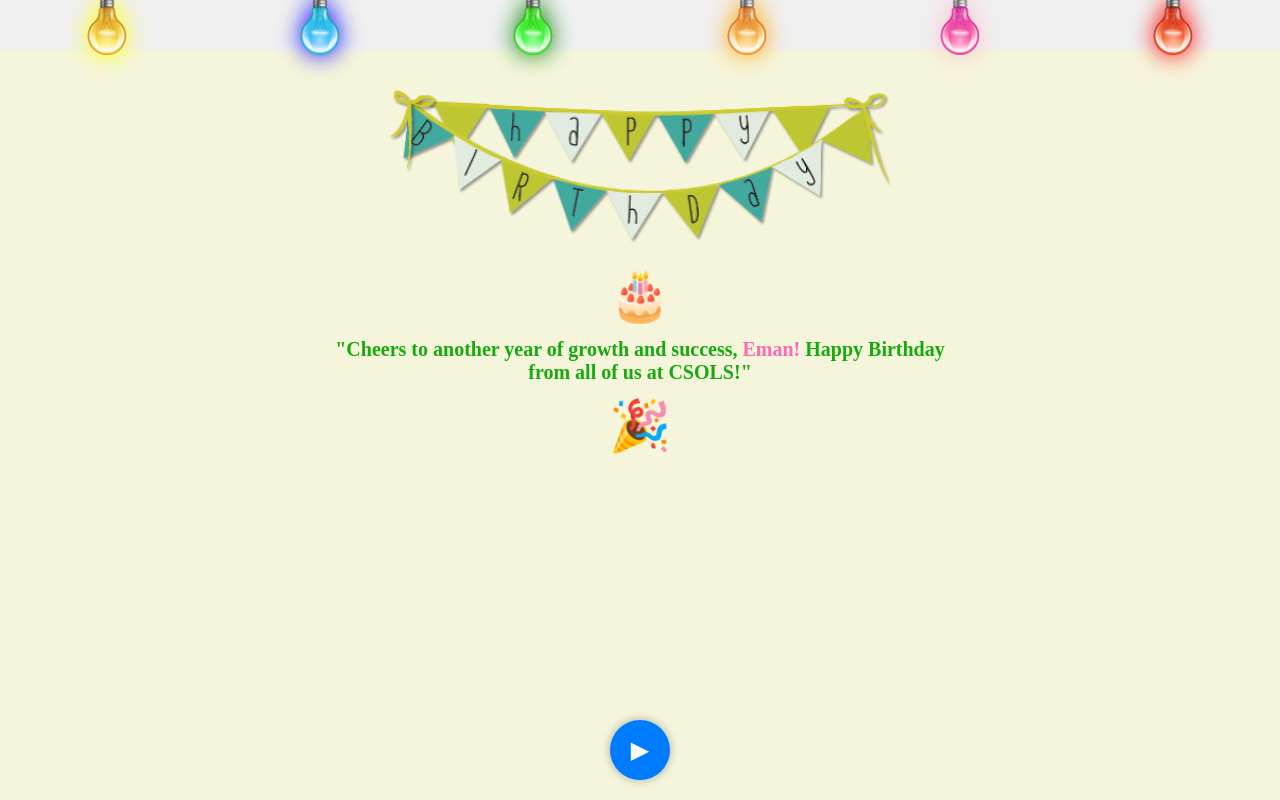
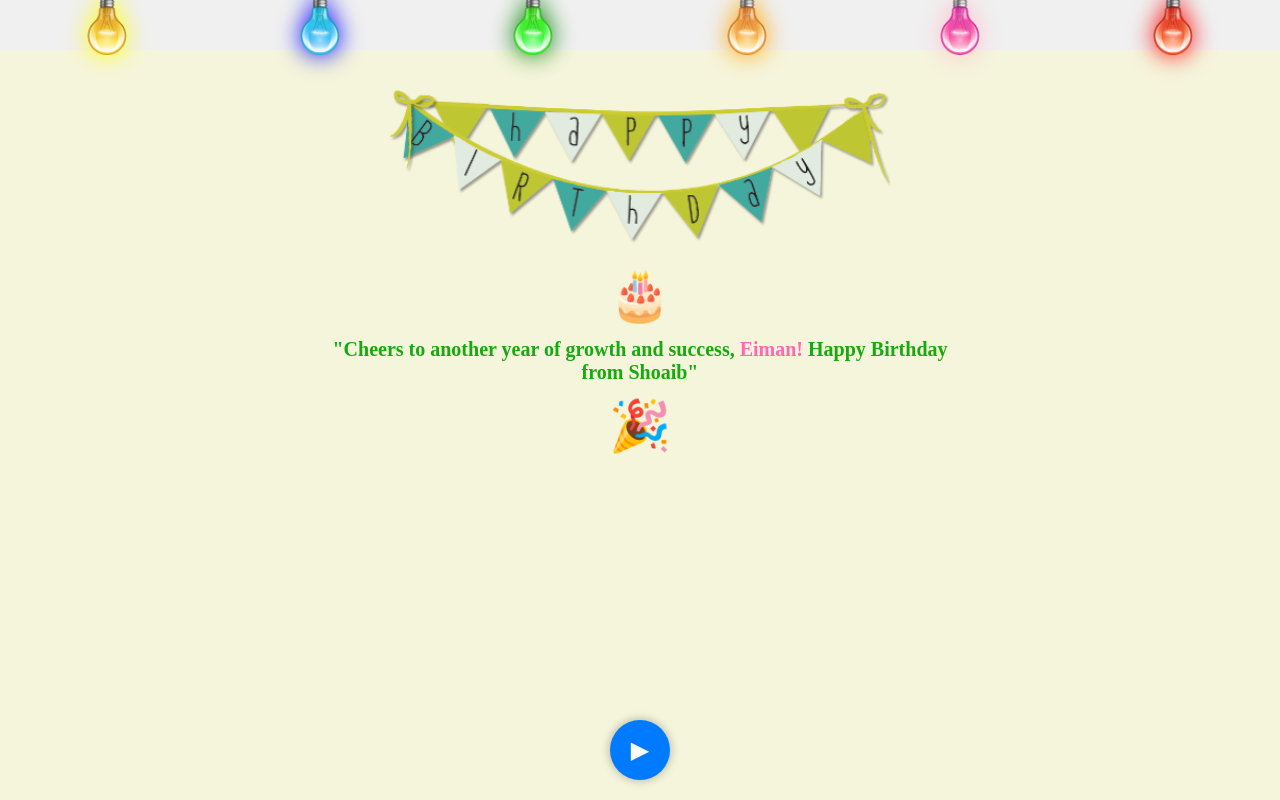
Before and after one commit to dptspartan/emanbd, a plain HTML site: page index.html in a window 1280 px wide. Drawn offline with Linux system fonts and the light colour scheme.

Commit message:
Doosri eiman ki bd hai

```diff
--- a/index.html
+++ b/index.html
@@ -3,7 +3,7 @@
 <head>
     <meta charset="UTF-8">
     <meta name="viewport" content="width=device-width, initial-scale=1.0">
-    <title>Happy Birthday Eman</title>
+    <title>Happy Birthday Eiman</title>
     <link rel="stylesheet" href="style.css">
 </head>
 <body>
@@ -19,7 +19,7 @@
         <img src="./Assets/banner.png" >
     </div>
     <div class="Greeting">
-        <h1>"Cheers to another year of growth and success, <span class="highlight">Eman!</span> Happy Birthday from all of us at CSOLS!"</h1>
+        <h1>"Cheers to another year of growth and success, <span class="highlight">Eiman!</span> Happy Birthday from Shoaib"</h1>
     </div>
     <!-- Circular button -->
     <button id="audioButton">&#9654;</button>
```
